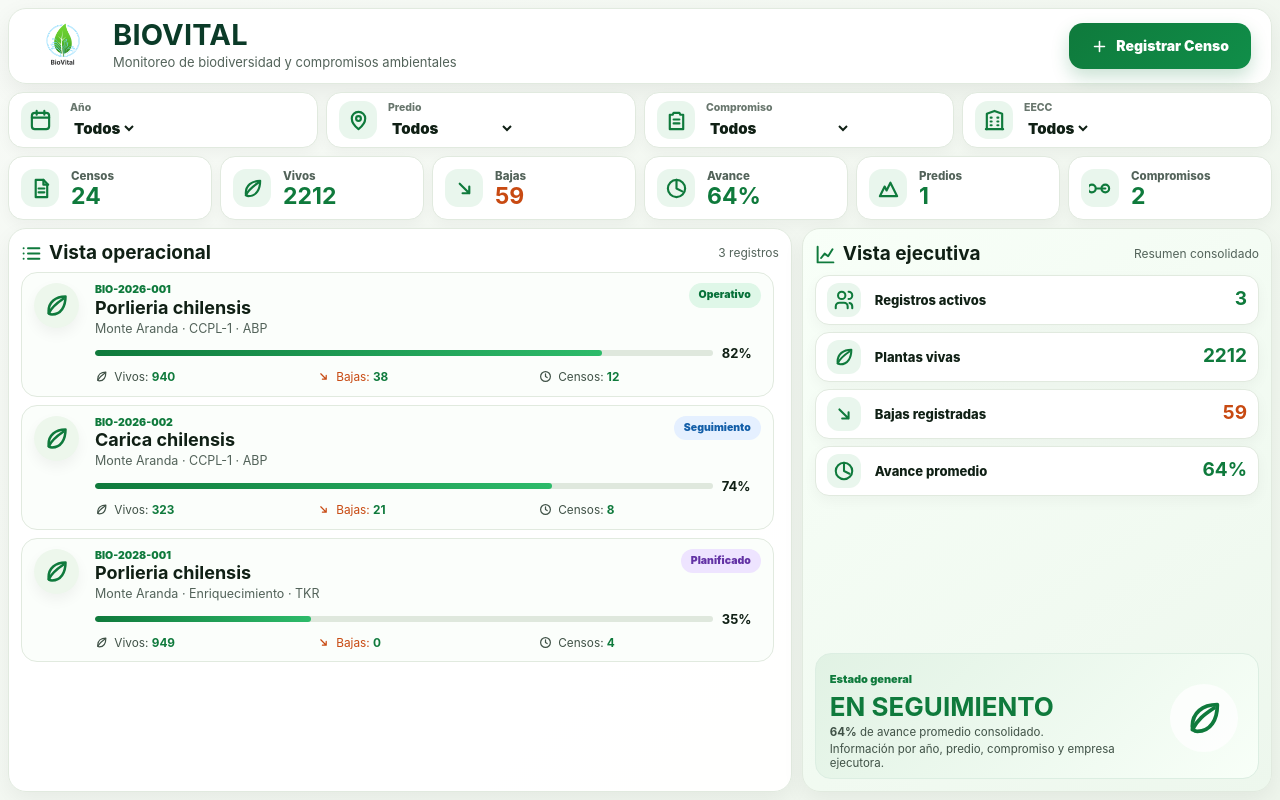
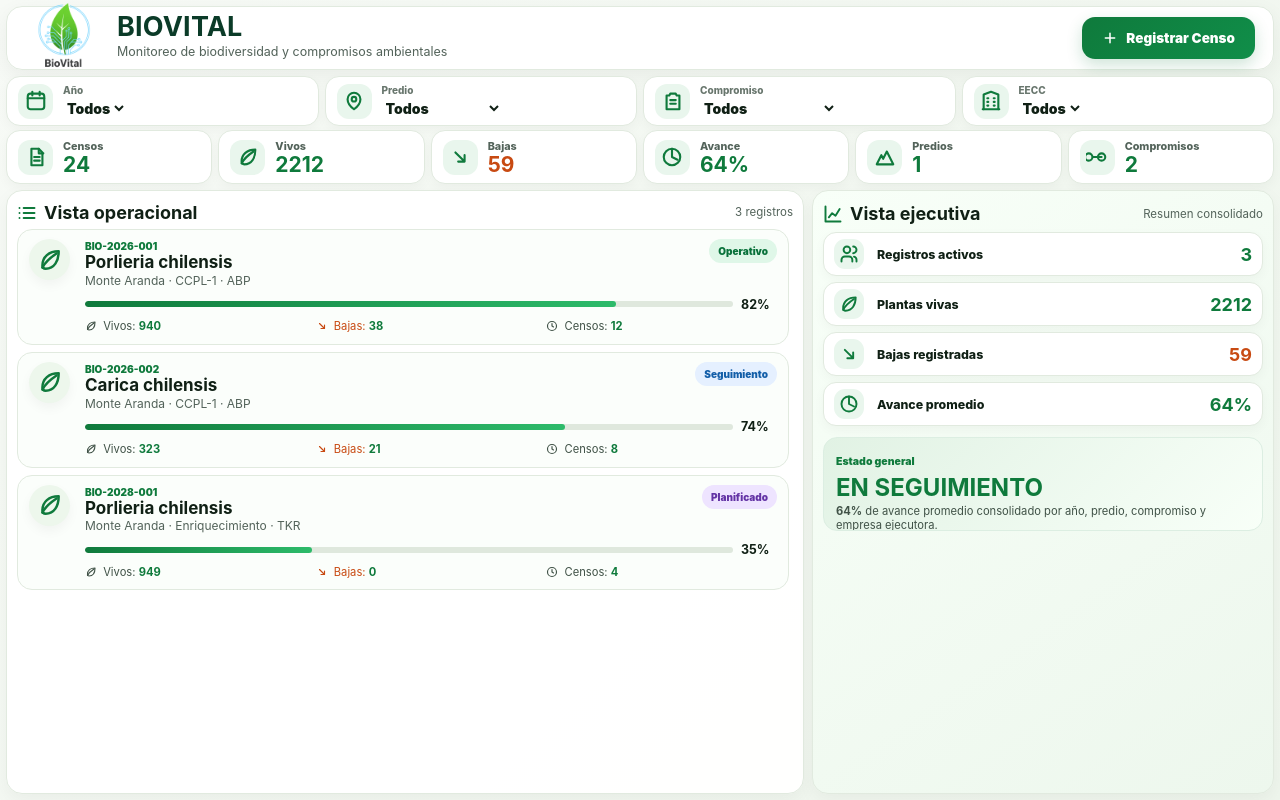
Before and after one commit to Phyllium2026/biovital-dashboard-web, a Next.js app: page / in a window 1280 px wide. Built offline with nearby package versions, Linux system fonts and the light colour scheme.

Commit message:
Update page.tsx

```diff
--- a/app/page.tsx
+++ b/app/page.tsx
@@ -1,6 +1,7 @@
 'use client';
 
 import { useMemo, useState } from 'react';
+import type { ReactNode } from 'react';
 
 type Registro = {
   id: string;
@@ -97,7 +98,9 @@ export default function Home() {
       <section className="bv-shell">
         <header className="bv-header">
           <div className="bv-brand">
-            <img src="/logo-biovital.png" alt="BIOVITAL" className="bv-logo-img" />
+            <div className="bv-logo-box">
+              <img src="/logo-biovital.png" alt="BIOVITAL" className="bv-logo-img" />
+            </div>
             <div>
               <h1>BIOVITAL</h1>
               <p>Monitoreo de biodiversidad y compromisos ambientales</p>
@@ -177,15 +180,9 @@ export default function Home() {
             <Resumen label="Avance promedio" value={`${avance}%`} icon={<IconProgress />} />
 
             <div className="bv-state">
-              <div>
-                <small>Estado general</small>
-                <h3>{estadoGeneral}</h3>
-                <p><b>{avance}%</b> de avance promedio consolidado.</p>
-                <p>Información por año, predio, compromiso y empresa ejecutora.</p>
-              </div>
-              <div className="bv-state-mark">
-                <IconLeaf />
-              </div>
+              <small>Estado general</small>
+              <h3>{estadoGeneral}</h3>
+              <p><b>{avance}%</b> de avance promedio consolidado por año, predio, compromiso y empresa ejecutora.</p>
             </div>
           </aside>
         </section>
@@ -213,7 +210,7 @@ function Select({
   value: string;
   options: string[];
   onChange: (v: string) => void;
-  icon: React.ReactNode;
+  icon: ReactNode;
 }) {
   return (
     <label className="bv-filter">
@@ -236,7 +233,7 @@ function Kpi({
   value,
   danger,
 }: {
-  icon: React.ReactNode;
+  icon: ReactNode;
   title: string;
   value: string | number;
   danger?: boolean;
@@ -260,7 +257,7 @@ function Resumen({
 }: {
   label: string;
   value: string | number;
-  icon: React.ReactNode;
+  icon: ReactNode;
   danger?: boolean;
 }) {
   return (
@@ -272,8 +269,8 @@ function Resumen({
   );
 }
 
-function Svg({ children }: { children: React.ReactNode }) {
-  return <svg viewBox="0 0 24 24" fill="none" stroke="currentColor" strokeWidth="2.25" strokeLinecap="round" strokeLinejoin="round">{children}</svg>;
+function Svg({ children }: { children: ReactNode }) {
+  return <svg viewBox="0 0 24 24" fill="none" stroke="currentColor" strokeWidth="2.3" strokeLinecap="round" strokeLinejoin="round">{children}</svg>;
 }
 
 function IconPlus() { return <Svg><path d="M12 5v14M5 12h14" /></Svg>; }
@@ -304,96 +301,106 @@ const css = `
   background: linear-gradient(135deg, #f7faf6, #eef5ec);
   font-family: Inter, Arial, Helvetica, sans-serif;
   color: #102015;
-  padding: 8px;
+  padding: 6px;
 }
 
 .bv-shell {
-  max-width: 1540px;
-  height: calc(100vh - 16px);
+  max-width: 1560px;
+  height: calc(100vh - 12px);
   margin: 0 auto;
   display: grid;
-  grid-template-rows: 76px 56px 64px 1fr;
-  gap: 8px;
+  grid-template-rows: 64px 48px 54px 1fr;
+  gap: 6px;
 }
 
 .bv-header {
   background: rgba(255,255,255,.97);
   border: 1px solid #e1eadf;
-  border-radius: 18px;
-  padding: 9px 20px;
+  border-radius: 16px;
+  padding: 7px 18px;
   display: flex;
   justify-content: space-between;
   align-items: center;
-  box-shadow: 0 8px 24px rgba(0,0,0,.065);
+  box-shadow: 0 6px 20px rgba(0,0,0,.055);
 }
 
 .bv-brand {
   display: flex;
   align-items: center;
-  gap: 16px;
+  gap: 14px;
+}
+
+.bv-logo-box {
+  width: 78px;
+  height: 56px;
+  display: flex;
+  align-items: center;
+  justify-content: center;
+  overflow: visible;
 }
 
 .bv-logo-img {
-  width: 68px;
-  height: 68px;
+  width: 92px;
+  height: 92px;
   object-fit: contain;
+  transform: scale(1.35);
 }
 
 .bv-header h1 {
   margin: 0;
-  font-size: 29px;
+  font-size: 27px;
   letter-spacing: .2px;
   color: #0b3b28;
-  line-height: .95;
+  line-height: .92;
 }
 
 .bv-header p {
-  margin: 4px 0 0;
-  font-size: 13px;
+  margin: 3px 0 0;
+  font-size: 12.5px;
   color: #53635a;
 }
 
 .bv-button {
-  height: 46px;
+  height: 42px;
   background: linear-gradient(135deg, #0f7a3c, #108e49);
   color: white;
-  border-radius: 14px;
-  padding: 0 22px;
+  border-radius: 13px;
+  padding: 0 20px;
   font-weight: 900;
-  font-size: 14px;
-  box-shadow: 0 8px 18px rgba(15,122,60,.22);
+  font-size: 13.5px;
+  box-shadow: 0 6px 16px rgba(15,122,60,.2);
   display: inline-flex;
   align-items: center;
   gap: 8px;
 }
 
 .bv-button svg {
-  width: 17px;
-  height: 17px;
+  width: 16px;
+  height: 16px;
 }
 
 .bv-filters {
   display: grid;
   grid-template-columns: repeat(4, 1fr);
-  gap: 8px;
+  gap: 6px;
 }
 
 .bv-filter {
   background: white;
   border: 1px solid #e1eadf;
-  border-radius: 15px;
-  padding: 8px 12px;
+  border-radius: 14px;
+  padding: 6px 11px;
   display: flex;
   align-items: center;
-  gap: 11px;
-  box-shadow: 0 5px 14px rgba(0,0,0,.04);
+  gap: 10px;
+  box-shadow: 0 4px 12px rgba(0,0,0,.035);
 }
 
 .bv-filter-icon,
 .bv-iconbox {
-  width: 38px;
-  height: 38px;
-  border-radius: 13px;
+  width: 35px;
+  height: 35px;
+  border-radius: 12px;
   background: #e9f6ed;
   color: #0f7a3c;
   display: grid;
@@ -403,23 +410,23 @@ const css = `
 
 .bv-filter-icon svg,
 .bv-iconbox svg {
-  width: 23px;
-  height: 23px;
+  width: 22px;
+  height: 22px;
 }
 
 .bv-filter small {
   display: block;
   color: #68766d;
   font-weight: 800;
-  font-size: 10.5px;
-  margin-bottom: 1px;
+  font-size: 10px;
+  margin-bottom: 0;
 }
 
 .bv-filter select {
   border: 0;
   outline: 0;
   background: transparent;
-  font-size: 15px;
+  font-size: 14px;
   font-weight: 900;
   color: #102015;
   width: 100%;
@@ -428,31 +435,31 @@ const css = `
 .bv-kpis {
   display: grid;
   grid-template-columns: repeat(6, 1fr);
-  gap: 8px;
+  gap: 6px;
 }
 
 .bv-kpi {
   background: white;
   border: 1px solid #e1eadf;
-  border-radius: 15px;
-  padding: 9px 12px;
+  border-radius: 14px;
+  padding: 7px 11px;
   display: flex;
   align-items: center;
-  gap: 12px;
-  box-shadow: 0 5px 14px rgba(0,0,0,.04);
+  gap: 10px;
+  box-shadow: 0 4px 12px rgba(0,0,0,.035);
 }
 
 .bv-kpi small {
   display: block;
-  font-size: 11.5px;
+  font-size: 10.8px;
   color: #53635a;
   font-weight: 800;
-  margin-bottom: 1px;
+  margin-bottom: 0;
 }
 
 .bv-kpi strong {
   display: block;
-  font-size: 23px;
+  font-size: 21px;
   color: #0f7a3c;
   line-height: 1;
 }
@@ -464,8 +471,8 @@ const css = `
 .bv-content {
   min-height: 0;
   display: grid;
-  grid-template-columns: 1.5fr .9fr;
-  gap: 10px;
+  grid-template-columns: 1.52fr .88fr;
+  gap: 8px;
 }
 
 .bv-panel,
@@ -473,50 +480,50 @@ const css = `
   min-height: 0;
   background: rgba(255,255,255,.97);
   border: 1px solid #e1eadf;
-  border-radius: 18px;
-  padding: 12px;
-  box-shadow: 0 8px 22px rgba(0,0,0,.055);
+  border-radius: 16px;
+  padding: 10px;
+  box-shadow: 0 6px 18px rgba(0,0,0,.045);
 }
 
 .bv-panel {
   display: grid;
-  grid-template-rows: 31px 1fr;
+  grid-template-rows: 28px 1fr;
 }
 
 .bv-panel-head {
   display: flex;
   justify-content: space-between;
   align-items: center;
-  margin-bottom: 6px;
+  margin-bottom: 5px;
 }
 
 .bv-panel-head h2 {
   margin: 0;
-  font-size: 19px;
+  font-size: 18px;
   display: flex;
   align-items: center;
   gap: 7px;
 }
 
 .bv-panel-head h2 svg {
-  width: 21px;
-  height: 21px;
+  width: 20px;
+  height: 20px;
   color: #0f7a3c;
 }
 
 .bv-panel-head span {
   color: #53635a;
-  font-size: 12px;
+  font-size: 11.5px;
 }
 
 .bv-list {
   min-height: 0;
   overflow-y: auto;
-  padding-right: 5px;
+  padding-right: 4px;
 }
 
 .bv-list::-webkit-scrollbar {
-  width: 7px;
+  width: 6px;
 }
 
 .bv-list::-webkit-scrollbar-thumb {
@@ -527,58 +534,58 @@ const css = `
 .bv-card {
   background: #fbfefb;
   border: 1px solid #e1eadf;
-  border-radius: 16px;
-  padding: 10px 12px;
+  border-radius: 15px;
+  padding: 9px 11px;
   display: grid;
-  grid-template-columns: 50px 1fr;
-  gap: 11px;
-  margin-bottom: 8px;
+  grid-template-columns: 46px 1fr;
+  gap: 10px;
+  margin-bottom: 7px;
 }
 
 .bv-card-icon {
-  width: 45px;
-  height: 45px;
+  width: 41px;
+  height: 41px;
   border-radius: 999px;
   background: #edf7ec;
   color: #0f7a3c;
   display: grid;
   place-items: center;
-  box-shadow: 0 6px 14px rgba(0,0,0,.05);
+  box-shadow: 0 5px 12px rgba(0,0,0,.045);
 }
 
 .bv-card-icon svg {
-  width: 27px;
-  height: 27px;
+  width: 26px;
+  height: 26px;
 }
 
 .bv-topline {
   display: flex;
   justify-content: space-between;
-  gap: 10px;
+  gap: 9px;
 }
 
 .bv-id {
   color: #0f7a3c;
-  font-size: 10.5px;
+  font-size: 10px;
   font-weight: 900;
 }
 
 .bv-card h3 {
-  margin: 1px 0 2px;
-  font-size: 18px;
+  margin: 1px 0 1px;
+  font-size: 17px;
   line-height: 1.05;
 }
 
 .bv-card p {
   margin: 0;
   color: #53635a;
-  font-size: 12.5px;
+  font-size: 12px;
 }
 
 .bv-status {
   border-radius: 999px;
-  padding: 5px 10px;
-  font-size: 10.5px;
+  padding: 5px 9px;
+  font-size: 10px;
   font-weight: 900;
   background: #dff7e8;
   color: #08713a;
@@ -598,10 +605,10 @@ const css = `
 
 .bv-progress-row {
   display: grid;
-  grid-template-columns: 1fr 39px;
+  grid-template-columns: 1fr 36px;
   align-items: center;
-  gap: 9px;
-  margin-top: 7px;
+  gap: 8px;
+  margin-top: 6px;
 }
 
 .bv-progress {
@@ -619,14 +626,14 @@ const css = `
 
 .bv-progress-row strong {
   color: #102015;
-  font-size: 13px;
+  font-size: 12.5px;
 }
 
 .bv-card-stats {
   display: grid;
   grid-template-columns: repeat(3, 1fr);
-  margin-top: 7px;
-  font-size: 11.8px;
+  margin-top: 6px;
+  font-size: 11.2px;
   color: #405247;
 }
 
@@ -636,15 +643,15 @@ const css = `
 
 .inline-icon {
   display: inline-block;
-  width: 13px;
-  height: 13px;
+  width: 12px;
+  height: 12px;
   vertical-align: -2px;
   margin-right: 3px;
 }
 
 .inline-icon svg {
-  width: 13px;
-  height: 13px;
+  width: 12px;
+  height: 12px;
 }
 
 .bv-exec {
@@ -654,91 +661,73 @@ const css = `
 }
 
 .exec-head {
-  margin-bottom: 7px;
+  margin-bottom: 6px;
 }
 
 .bv-summary {
-  height: 50px;
+  height: 44px;
   background: white;
   border: 1px solid #e1eadf;
-  border-radius: 14px;
+  border-radius: 13px;
   display: grid;
-  grid-template-columns: 38px 1fr auto;
+  grid-template-columns: 34px 1fr auto;
   align-items: center;
-  gap: 10px;
-  padding: 7px 11px;
-  margin-bottom: 7px;
-  box-shadow: 0 5px 14px rgba(0,0,0,.04);
+  gap: 9px;
+  padding: 6px 10px;
+  margin-bottom: 6px;
+  box-shadow: 0 4px 12px rgba(0,0,0,.035);
 }
 
 .bv-summary .bv-iconbox {
-  width: 34px;
-  height: 34px;
-  border-radius: 12px;
+  width: 30px;
+  height: 30px;
+  border-radius: 11px;
 }
 
 .bv-summary .bv-iconbox svg {
-  width: 22px;
-  height: 22px;
+  width: 20px;
+  height: 20px;
 }
 
 .bv-summary p {
   margin: 0;
   font-weight: 800;
-  font-size: 13px;
+  font-size: 12.4px;
 }
 
 .bv-summary strong {
   color: #0f7a3c;
-  font-size: 19px;
+  font-size: 18px;
 }
 
 .bv-state {
-  margin-top: auto;
+  margin-top: 5px;
   background: linear-gradient(135deg, #e1f2e4, #f8fff8);
-  border-radius: 16px;
-  padding: 12px 14px;
-  height: 126px;
+  border-radius: 14px;
+  padding: 10px 12px;
+  height: 94px;
   border: 1px solid #dceee2;
-  display: grid;
-  grid-template-columns: 1fr 74px;
-  gap: 8px;
-  align-items: center;
+  overflow: hidden;
 }
 
 .bv-state small {
   color: #0f7a3c;
   font-weight: 900;
-  font-size: 11px;
+  font-size: 10.5px;
 }
 
 .bv-state h3 {
-  margin: 6px 0 5px;
-  font-size: 26px;
+  margin: 5px 0 4px;
+  font-size: 24px;
   color: #0f7a3c;
   line-height: 1;
 }
 
 .bv-state p {
-  margin: 2px 0 0;
+  margin: 0;
   color: #405247;
-  font-size: 11.5px;
+  font-size: 11.2px;
   line-height: 1.25;
-}
-
-.bv-state-mark {
-  width: 68px;
-  height: 68px;
-  border-radius: 999px;
-  background: rgba(255,255,255,.78);
-  color: #0f7a3c;
-  display: grid;
-  place-items: center;
-}
-
-.bv-state-mark svg {
-  width: 40px;
-  height: 40px;
 }
 
 .bv-mobile-nav {
@@ -768,15 +757,21 @@ a {
   }
 
   .bv-header {
-    min-height: 68px;
-    padding: 9px 11px;
+    min-height: 64px;
+    padding: 8px 10px;
     border-radius: 16px;
     margin-bottom: 8px;
   }
 
+  .bv-logo-box {
+    width: 54px;
+    height: 46px;
+  }
+
   .bv-logo-img {
-    width: 48px;
-    height: 48px;
+    width: 70px;
+    height: 70px;
+    transform: scale(1.25);
   }
 
   .bv-header h1 {
@@ -788,8 +783,8 @@ a {
   }
 
   .bv-button {
-    height: 39px;
-    padding: 0 11px;
+    height: 38px;
+    padding: 0 10px;
     font-size: 12px;
   }
 
@@ -800,7 +795,7 @@ a {
   }
 
   .bv-filter {
-    height: 54px;
+    height: 52px;
     padding: 7px 9px;
   }
 
@@ -811,12 +806,12 @@ a {
   }
 
   .bv-kpi {
-    min-height: 60px;
-    padding: 9px;
+    min-height: 58px;
+    padding: 8px 9px;
   }
 
   .bv-kpi strong {
-    font-size: 22px;
+    font-size: 21px;
   }
 
   .bv-content {
@@ -826,8 +821,8 @@ a {
 
   .bv-panel,
   .bv-exec {
-    padding: 11px;
-    border-radius: 17px;
+    padding: 10px;
+    border-radius: 16px;
   }
 
   .bv-list {
@@ -836,14 +831,14 @@ a {
   }
 
   .bv-card {
-    grid-template-columns: 44px 1fr;
-    gap: 9px;
-    padding: 10px;
+    grid-template-columns: 42px 1fr;
+    gap: 8px;
+    padding: 9px;
   }
 
   .bv-card-icon {
-    width: 40px;
-    height: 40px;
+    width: 38px;
+    height: 38px;
   }
 
   .bv-card h3 {
@@ -857,17 +852,16 @@ a {
   .bv-card-stats {
     grid-template-columns: repeat(3, 1fr);
     gap: 4px;
-    font-size: 11px;
+    font-size: 10.8px;
   }
 
   .bv-state {
     height: auto;
-    min-height: 118px;
-    grid-template-columns: 1fr 66px;
+    min-height: 96px;
   }
 
   .bv-state h3 {
-    font-size: 23px;
+    font-size: 22px;
   }
 
   .bv-mobile-nav {
```
